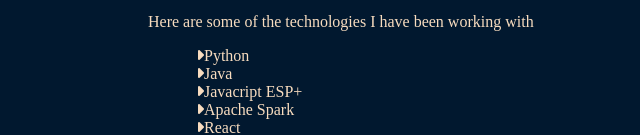
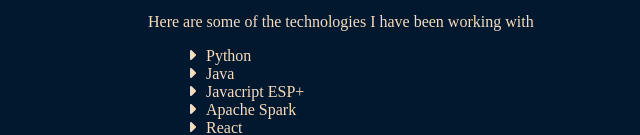
Before and after one commit to A-Ighalo/Web-Portfolio, a plain HTML site: page index.html in a window 1280 px wide. Shown: the part 683-818 px from the top of the page, 0-640 px from the left. Drawn offline with nearby package versions, Linux system fonts and the light colour scheme.

Commit message:
fixed caret sign on all browsers

```diff
--- a/css/style.css
+++ b/css/style.css
@@ -105,10 +105,14 @@
     font-family: "Font Awesome 6 Free";
     content: "\f0da";
     font-weight: 900;
+    margin-right: 10px;
+
+
 }
 
 .ProgLang li {
-    padding-left: 0.5em;
+   /* padding-left: 0.5em; */
+   display:flex;
 }
 
 .exp-section {
```
